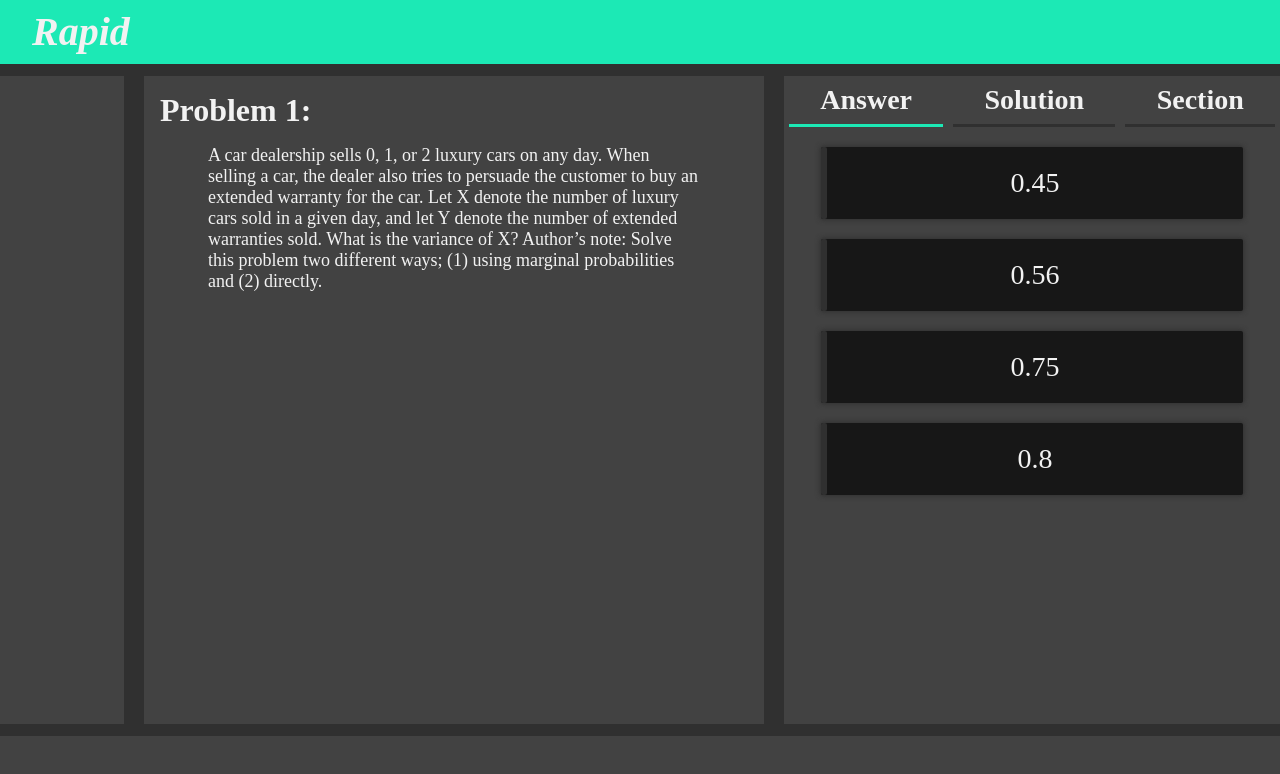
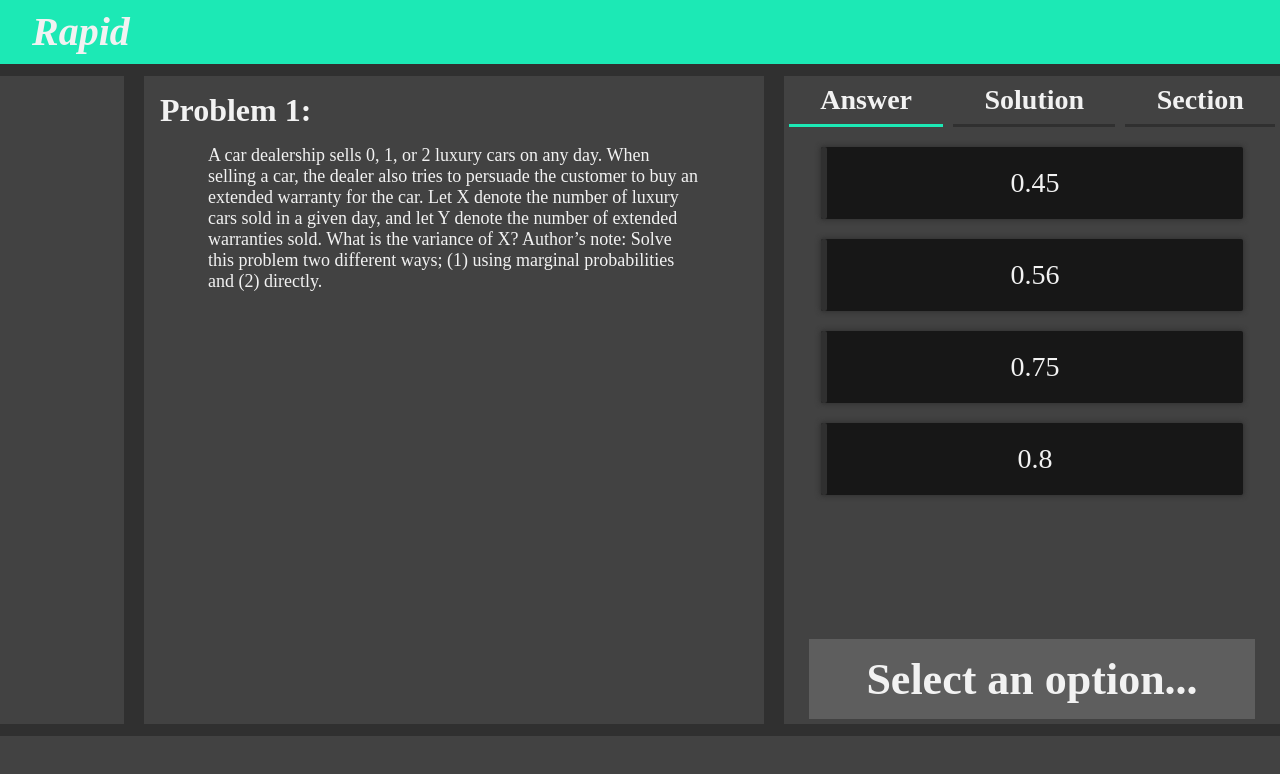
Before and after one commit to L0fty/multiple-choice-ui, a React (Create React App) app: page / in a window 1280 px wide. Shown: the top 774 px of the page. Built offline with nearby package versions, Linux system fonts and the light colour scheme.

Commit message:
added submit button

```diff
--- a/src/components/folder/Folder.jsx
+++ b/src/components/folder/Folder.jsx
@@ -9,6 +9,7 @@ const Container = styled.section`
   margin: 1.5vh 0 1.5vh 10px;
   background-color: ${props => props.theme.dim};
   height: 81vh;
+  position: relative;
 `;
 
 const TabGroup = styled.div`
@@ -29,8 +30,8 @@ class Folders extends React.Component {
   };
 
   handleChoiceClick = choice => {
-    this.setState({selectedChoice: choice});
-  }
+    this.setState({ selectedChoice: choice });
+  };
 
   render() {
     const { selectedTab, selectedChoice } = this.state;
@@ -56,7 +57,10 @@ class Folders extends React.Component {
             Section
           </Tab>
         </TabGroup>
-        <MultipleChoice selected={selectedChoice} handleClick={this.handleChoiceClick} />
+        <MultipleChoice
+          selected={selectedChoice}
+          handleClick={this.handleChoiceClick}
+        />
       </Container>
     );
   }
--- a/src/components/folder/MultipleChoice.jsx
+++ b/src/components/folder/MultipleChoice.jsx
@@ -1,12 +1,32 @@
 import React from "react";
 import Choice from "./Choice";
+import styled from "styled-components";
 
 const choices = [0.45, 0.56, 0.75, 0.8];
 
+const SubmitButton = styled.button`
+  height: calc(6vh + 32px);
+  width: 90%;
+  background-color: ${props =>
+    props.disable ? props.theme.light : props.theme.primary};
+  position: absolute;
+  bottom: 5px;
+  margin-left: 5%;
+  margin-right: 5%;
+  text-align: center;
+  font-weight: 800;
+  font-size: calc(3vh + 20px);
+  &:hover {
+    background-color: ${props =>
+      props.disable ? props.theme.light : props.theme.darkPrimary};
+  }
+`;
+
 const MultipleChoice = props => {
   const { selected, handleClick } = props;
+  const disableSubmit = selected === null;
   return (
-    <div>
+    <React.Fragment>
       {choices.map((option, index) => (
         <Choice
           selected={selected === option}
@@ -15,7 +35,10 @@ const MultipleChoice = props => {
           handleClick={handleClick}
         />
       ))}
-    </div>
+      <SubmitButton disable={disableSubmit}>
+        {disableSubmit ? "Select an option..." : "Check Answer"}
+      </SubmitButton>
+    </React.Fragment>
   );
 };
 
--- a/src/styles/Themes.js
+++ b/src/styles/Themes.js
@@ -1,5 +1,6 @@
 const darkTheme = {
   primary: "hsl(165,82%,51%)",
+  darkPrimary: "hsl(165,82%,41%)",
   primaryFont: "hsl(0,0%,95%)",
   secondary: "hsl(165,100%,87%)",
   complement: "hsl(345,82%,51%)",
```
